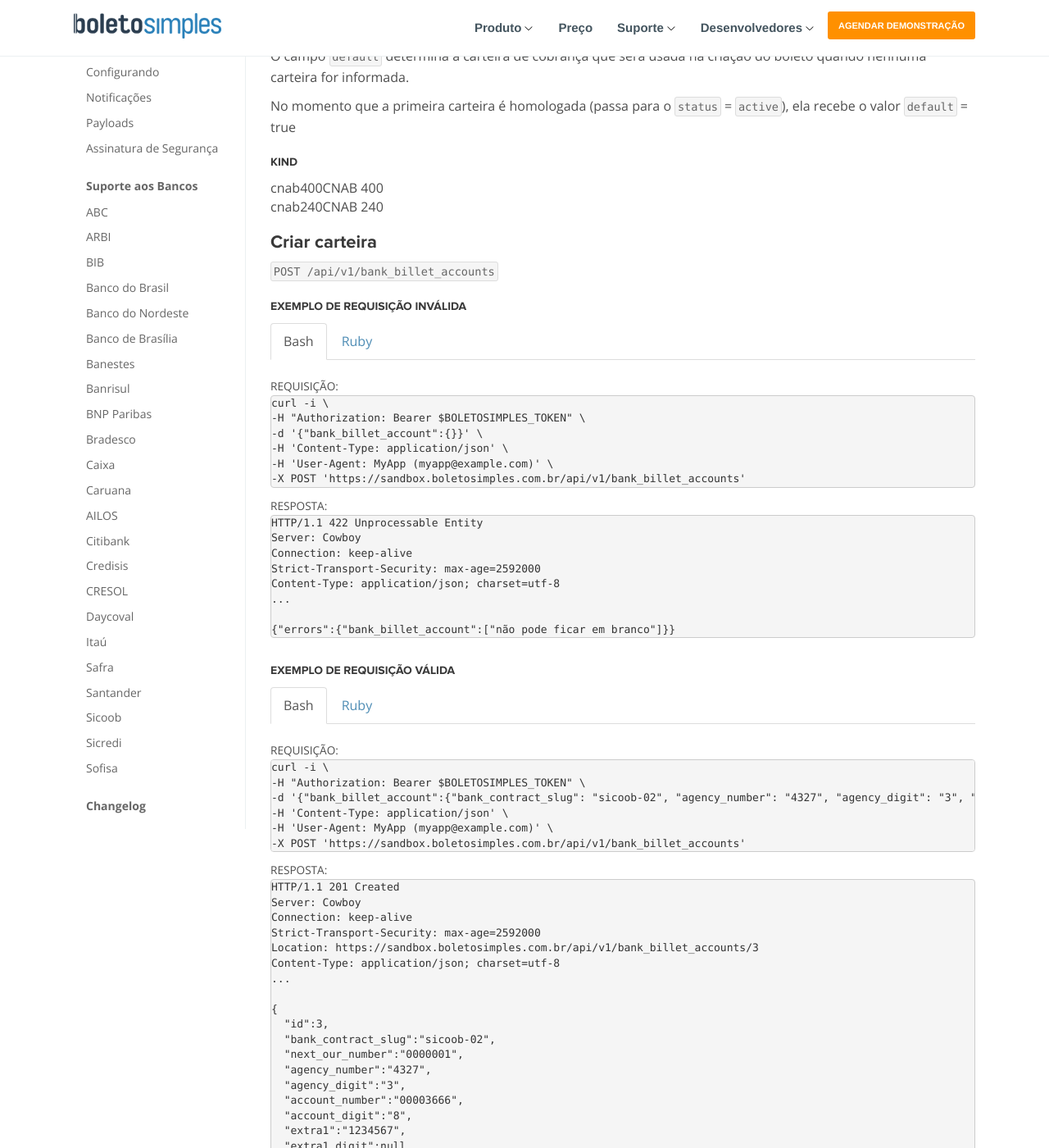
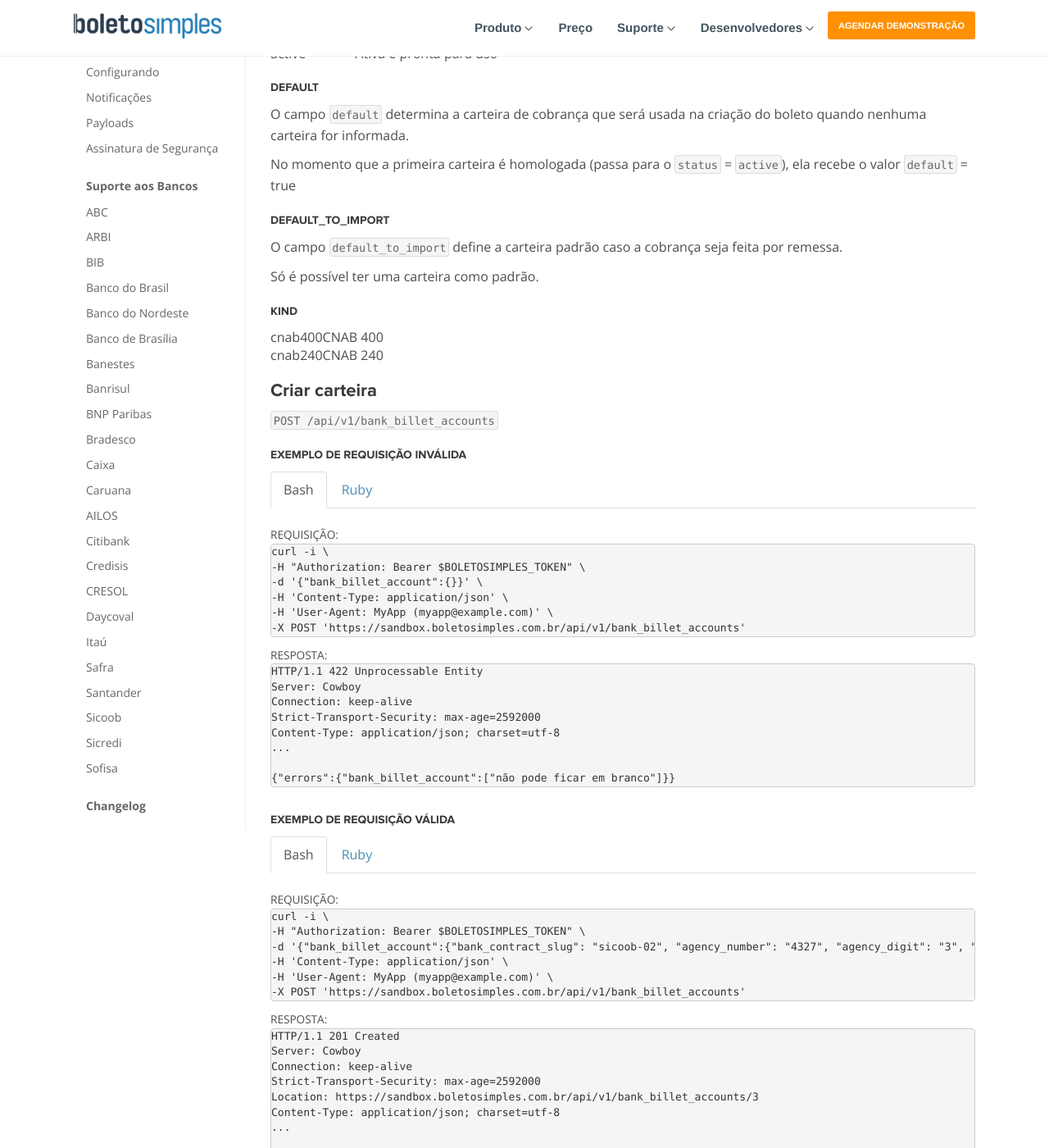
Before and after one commit to BoletoSimples/boletosimples-docs, a Jekyll site: the page built from reference/v1/bank_billet_accounts.markdown, in a window 1280 px wide and 1400 px high, scrolled down 1954 px. Shown: the whole window at 82% size. Built offline with Jekyll 4.4.1, drawn with Linux system fonts in a browser that asks for light colours; some of the changed text lies outside the part shown.

Commit message:
Add DOC for describe, get and update custom_to_import field

```diff
--- a/changelog.markdown
+++ b/changelog.markdown
@@ -21,6 +21,10 @@ Você também pode se inscrever para receber as notificações de alterações d
 </form> -->
 
 #### Últimas alterações realizadas na API.
+
+### 30/12/2020
+
+* Adiciona o campo `default_to_import` em [Carteiras de Cobrança](/reference/v1/bank_billet_accounts)
 
 ### 10/12/2020
 
--- a/reference/v1/bank_billet_accounts.markdown
+++ b/reference/v1/bank_billet_accounts.markdown
@@ -22,6 +22,8 @@ breadcrumb: Carteiras de Cobrança
 | [PUT /api/v1/bank_billet_accounts/:id/validate](#validar-carteira-de-cobrança) | Validar Carteira de Cobrança
 | [PATCH /api/v1/bank_billet_accounts/:id/set_default](#alterar-carteira-de-cobrança-padrão) | Alterar Carteira de Cobrança padrão
 | [PUT /api/v1/bank_billet_accounts/:id/set_default](#alterar-carteira-de-cobrança-padrão) | Alterar Carteira de Cobrança padrão
+| [PATCH /api/v1/bank_billet_accounts/:id/set_default_to_import](#alterar-carteira-de-cobrança-padrão-por-remessa) | Alterar Carteira de Cobrança padrão por remessa
+| [PUT /api/v1/bank_billet_accounts/:id/set_default_to_import](#alterar-carteira-de-cobrança-padrão-por-remessa) | Alterar Carteira de Cobrança padrão por remessa
 
 ### Modelo de Dados
 
@@ -51,6 +53,7 @@ breadcrumb: Carteiras de Cobrança
 | **bank_contract**        | Não   | Hash    |         | Dados da Carteira ***
 | **custom_name**          | Não   | String  | 255     | Nome da Carteira para identificação dentro do Boleto Simples
 | [**kind**](#kind) | Não | String |   | Tipo de CNAB
+| [**default_to_import**](#default_to_import) | Não | Boolean |   | Carteira padrão para remessa ** / ***
 
 '*' Depende da carteira escolhida.
 
@@ -84,6 +87,12 @@ Quando o valor é informado corretamente, ou no retorno processado, o banco diz
 O campo `default` determina a carteira de cobrança que será usada na criação do boleto quando nenhuma carteira for informada.
 
 No momento que a primeira carteira é homologada (passa para o `status` = `active`), ela recebe o valor `default` = true
+
+#### default_to_import
+
+O campo `default_to_import` define a carteira padrão caso a cobrança seja feita por remessa.
+
+Só é possível ter uma carteira como padrão.
 
 #### kind
 
@@ -255,7 +264,8 @@ Content-Type: application/json; charset=utf-8
     "sufix":"02",
     "variation":null,
     "name":"1/02 - Simples Sem Registro"
-  }
+  },
+  "default_to_import": false
 }
 </pre>
   </div>
@@ -285,6 +295,7 @@ end
 <pre class="ruby">
 Sucesso :)
 {
+      "default_to_import" => false,
       "bank_contract_slug" => "sicoob-02",
          "next_our_number" => "0000001",
            "agency_number" => "4327",
@@ -365,6 +376,7 @@ Array
     [mobile_local_code] =>
     [state] => RJ
     [created_via_api] => 1
+    [default_to_import] => false
 )
 </pre>
   </div> -->
@@ -434,7 +446,8 @@ Content-Type: application/json; charset=utf-8
     "sufix":"02",
     "variation":null,
     "name":"1/02 - Simples Sem Registro"
-  }
+  },
+  "default_to_import": false
 }
 </pre>
   </div>
@@ -450,6 +463,7 @@ ap @bank_billet_account.attributes
 
 <pre class="ruby">
 {
+      "default_to_import" => false,
       "bank_contract_slug" => "sicoob-02",
          "next_our_number" => "0000001",
            "agency_number" => "4327",
@@ -513,6 +527,7 @@ Array
     [mobile_local_code] =>
     [state] => RJ
     [created_via_api] => 1
+    [default_to_import] => false
 )
 </pre>
   </div> -->
@@ -801,7 +816,8 @@ Content-Type: application/json; charset=utf-8
       "sufix":"02",
       "variation":null,
       "name":"1/02 - Simples Sem Registro"
-    }
+    },
+    "default_to_import": false
   }
 ]
 </pre>
@@ -921,7 +937,8 @@ Content-Type: application/json; charset=utf-8
     "sufix":"02",
     "variation":null,
     "name":"1/02 - Simples Sem Registro"
-  }
+  },
+  "default_to_import": false
 }
 </pre>
   </div>
@@ -938,6 +955,7 @@ ap @bank_billet_account.attributes
 
 <pre class="ruby">
 {
+      "default_to_import" => false,
       "bank_contract_slug" => "sicoob-02",
          "next_our_number" => "0000001",
            "agency_number" => "4327",
@@ -983,6 +1001,7 @@ print_r($bank_billet_account->attributes());
 <pre class="php">
 Array
 (
+    [default_to_import] => false
     [id] => 66
     [city_name] => Rio de Janeiro
     [person_name] => Joao da Silva
@@ -1373,3 +1392,80 @@ Novo nome: Nome 1234
 </pre>
   </div> -->
 </div>
+
+### Alterar carteira de cobrança padrão por remessa
+
+`PATCH /api/v1/bank_billet_accounts/:id/set_default_to_import` ou <br> `PUT /api/v1/bank_billet_accounts/:id/set_default_to_import`
+
+### Modelo de Dados
+
+| Parâmetro                | Obrigatório  | Tipo    | Tamanho | Descrição
+| ------------------------ | ----- | ------- | ------- | ------------------------
+| **id**                   | Sim   | Integer |         | ID da carteira de cobrança
+| **default_to_import**              | Sim   | Boolean  |         | Define a carteira padrão para remessa
+
+#### Exemplo de requisição inválida
+
+<ul class="nav nav-tabs" role="tablist">
+  <li class="active"><a href="#bash4" role="tab" data-toggle="tab">Bash</a></li>
+</ul>
+
+<div class="tab-content">
+  <div class="tab-pane active" id="bash4">
+    <small>Requisição:</small>
+
+<pre class="bash">
+curl -i \
+-H "Authorization: Bearer $BOLETOSIMPLES_TOKEN" \
+-d '{"default_to_import":""}' \
+-H 'Content-Type: application/json' \
+-H 'User-Agent: MyApp (myapp@example.com)' \
+-X PATCH 'https://sandbox.boletosimples.com.br/api/v1/bank_billet_accounts/1/set_default_to_import'
+</pre>
+
+    <small>Resposta:</small>
+
+<pre class="http">
+HTTP/1.1 422 Unprocessable Entity
+Server: Cowboy
+Connection: keep-alive
+Strict-Transport-Security: max-age=2592000
+Content-Type: application/json; charset=utf-8
+...
+
+{"errors":{"default_to_import":["não pode ficar em branco"]}}
+</pre>
+  </div>
+</div>
+
+#### Exemplo de requisição válida
+
+<ul class="nav nav-tabs" role="tablist">
+  <li class="active"><a href="#bash5" role="tab" data-toggle="tab">Bash</a></li>
+</ul>
+
+<div class="tab-content">
+  <div class="tab-pane active" id="bash5">
+    <small>Requisição:</small>
+
+<pre class="bash">
+curl -i \
+-H "Authorization: Bearer $BOLETOSIMPLES_TOKEN" \
+-d '{"default_to_import":true}' \
+-H 'Content-Type: application/json' \
+-H 'User-Agent: MyApp (myapp@example.com)' \
+-X PUT 'https://sandbox.boletosimples.com.br/api/v1/bank_billet_accounts/1/set_default_to_import'
+</pre>
+
+    <small>Resposta:</small>
+
+<pre class="http">
+HTTP/1.1 204 No Content
+Date: Fri, 17 Oct 2014 19:30:06 GMT
+Status: 204 No Content
+Location: https://sandbox.boletosimples.com.br/api/v1/bank_billet_accounts/1/set_default_to_import
+...
+
+</pre>
+  </div>
+</div>
```
